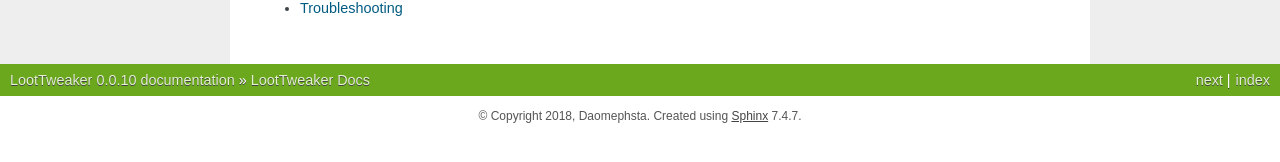
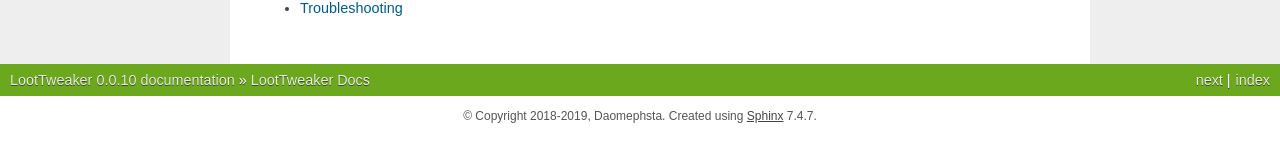
Before and after one commit to Foreck1/LootTweaker-Docs, a Sphinx documentation site: the page built from docs/index.rst, in a window 1280 px wide. Shown: the part 732-894 px from the top of the page. Built offline with Sphinx 7.4.7, drawn with Linux system fonts in a browser that asks for light colours.

Commit message:
Update copyright footer

```diff
--- a/docs/conf.py
+++ b/docs/conf.py
@@ -1,7 +1,7 @@
 # -*- coding: utf-8 -*-
 # -- Project information -----------------------------------------------------
 project = 'LootTweaker'
-copyright = '2018, Daomephsta'
+copyright = '2018-2019, Daomephsta'
 author = 'Daomephsta'
 
 # The short X.Y version
```
